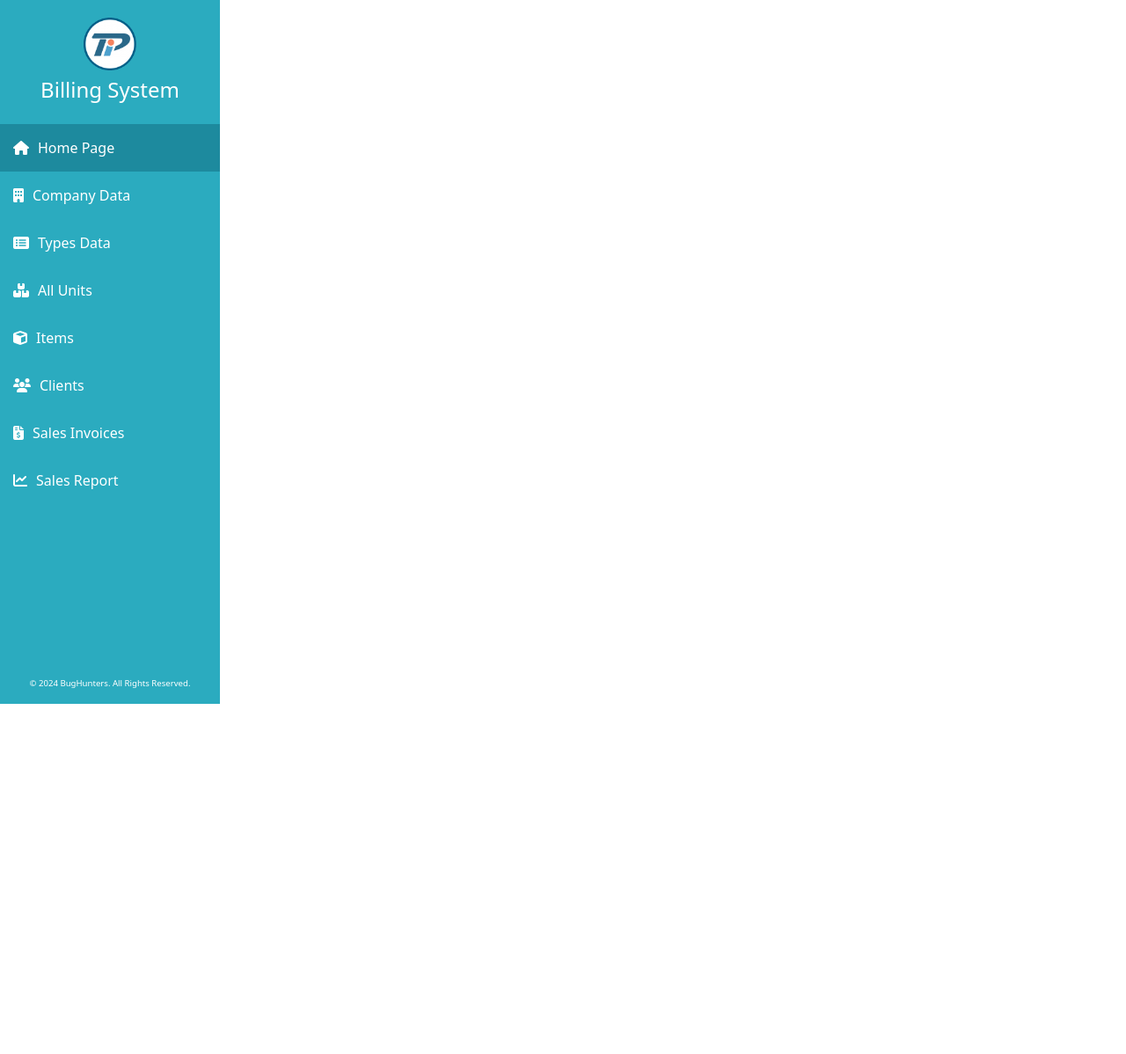
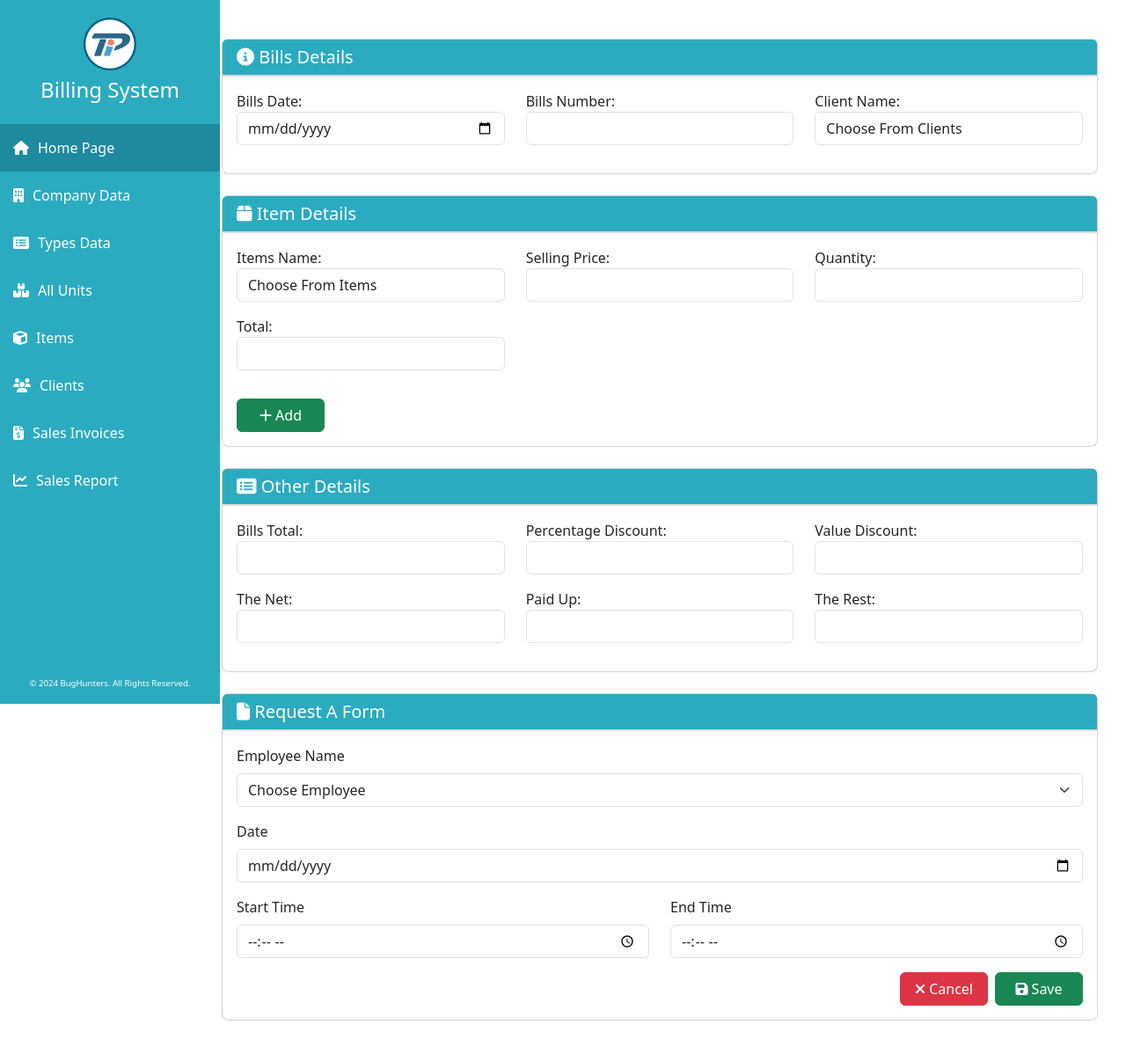
Before and after one commit to ahmedelmaadawy/BillingSystemUI, an Angular app: page /sales-invoice in a window 1280 px wide. Before the commit this address led to /. Shown: the top 1198 px of the page at 88% size. Before the commit the page ends 800 px from the top, so only its background shows below. Built offline with nearby package versions, Linux system fonts and the light colour scheme.

Commit message:
add Sales invoice Form

```diff
--- /dev/null
+++ b/src/Components/sales-invoice/sales-invoice.component.css
@@ -0,0 +1,19 @@
+.card-header {
+  background-color: #2babbf;
+  border-bottom: 2px solid #ddd;
+  color: #fff;
+}
+
+.card {
+  border-radius: 8px;
+}
+
+h5 {
+  margin-bottom: 0;
+}
+
+button {
+  display: block;
+  width: 100px;
+  float: left;
+}
--- /dev/null
+++ b/src/Components/sales-invoice/sales-invoice.component.html
@@ -0,0 +1,151 @@
+<div class="container mt-4">
+    <div class="card mb-4">
+      <div class="card-header">
+        <h5><i class="fas fa-info-circle"></i> Bills Details</h5>
+      </div>
+      <div class="card-body">
+        <form>
+          <div class="row">
+            <div class="col-md-4 mb-3">
+              <label for="billsDate">Bills Date:</label>
+              <input type="date" id="billsDate" class="form-control" />
+            </div>
+            <div class="col-md-4 mb-3">
+              <label for="billsNumber">Bills Number:</label>
+              <input type="text" id="billsNumber" class="form-control" />
+            </div>
+            <div class="col-md-4 mb-3">
+              <label for="clientName">Client Name:</label>
+              <select id="clientName" class="form-control">
+                <option>Choose From Clients</option>
+              </select>
+            </div>
+          </div>
+        </form>
+      </div>
+    </div>
+
+    <div class="card mb-4">
+      <div class="card-header">
+        <h5><i class="fas fa-box"></i> Item Details</h5>
+      </div>
+      <div class="card-body">
+        <form>
+          <div class="row">
+            <div class="col-md-4 mb-3">
+              <label for="itemsName">Items Name:</label>
+              <select id="itemsName" class="form-control">
+                <option>Choose From Items</option>
+              </select>
+            </div>
+            <div class="col-md-4 mb-3">
+              <label for="sellingPrice">Selling Price:</label>
+              <input type="text" id="sellingPrice" class="form-control" />
+            </div>
+            <div class="col-md-4 mb-3">
+              <label for="quantity">Quantity:</label>
+              <input type="text" id="quantity" class="form-control" />
+            </div>
+            <div class="col-md-4 mb-3">
+              <label for="total">Total:</label>
+              <input type="text" id="total" class="form-control" />
+            </div>
+          </div>
+          <button class="btn btn-success mt-3"><i class="fas fa-plus"></i> Add</button>
+        </form>
+      </div>
+    </div>
+
+    <!-- Other Details Card -->
+    <div class="card mb-4">
+      <div class="card-header">
+        <h5><i class="fas fa-list-alt"></i> Other Details</h5>
+      </div>
+      <div class="card-body">
+        <form>
+          <div class="row">
+            <div class="col-md-4 mb-3">
+              <label for="billsTotal">Bills Total:</label>
+              <input type="text" id="billsTotal" class="form-control" />
+            </div>
+            <div class="col-md-4 mb-3">
+              <label for="percentageDiscount">Percentage Discount:</label>
+              <input type="text" id="percentageDiscount" class="form-control" />
+            </div>
+            <div class="col-md-4 mb-3">
+              <label for="valueDiscount">Value Discount:</label>
+              <input type="text" id="valueDiscount" class="form-control" />
+            </div>
+            <div class="col-md-4 mb-3">
+              <label for="theNet">The Net:</label>
+              <input type="text" id="theNet" class="form-control" />
+            </div>
+            <div class="col-md-4 mb-3">
+              <label for="paidUp">Paid Up:</label>
+              <input type="text" id="paidUp" class="form-control" />
+            </div>
+            <div class="col-md-4 mb-3">
+              <label for="theRest">The Rest:</label>
+              <input type="text" id="theRest" class="form-control" />
+            </div>
+          </div>
+        </form>
+      </div>
+    </div>
+    <!-- Request A Form Card -->
+    <div class="card mb-4">
+        <div class="card-header">
+        <h5><i class="fas fa-file"></i> Request A Form</h5>
+        </div>
+        <div class="card-body">
+          <form [formGroup]="requestForm">
+            <div class="row mb-3">
+              <!-- Employee Name -->
+              <div class="col-md-12">
+                <label for="employeeName" class="form-label">Employee Name</label>
+                <select id="employeeName" formControlName="employeeName" class="form-select">
+                  <option value="">Choose Employee</option>
+                  <option value="Tasneem Saleh">Tasneem Saleh</option>
+                  <!-- Add more employee options here -->
+                </select>
+              </div>
+            </div>
+
+            <div class="row mb-3">
+              <!-- Date -->
+              <div class="col-md-12">
+                <label for="date" class="form-label">Date</label>
+                <input type="date" id="date" formControlName="date" class="form-control">
+              </div>
+            </div>
+
+            <div class="row mb-3">
+              <!-- Start Time -->
+              <div class="col-md-6">
+                <label for="startTime" class="form-label">Start Time</label>
+                <input type="time" id="startTime" formControlName="startTime" class="form-control">
+              </div>
+
+              <!-- End Time -->
+              <div class="col-md-6">
+                <label for="endTime" class="form-label">End Time</label>
+                <input type="time" id="endTime" formControlName="endTime" class="form-control">
+              </div>
+            </div>
+
+            <div class="row">
+              <div class="col-md-12 d-flex justify-content-end">
+                <!-- Cancel Button -->
+                <button type="button" class="btn btn-danger me-2" (click)="resetForm()">
+                  <i class="fas fa-times"></i> Cancel
+                </button>
+
+                <!-- Save Button -->
+                <button type="button" class="btn btn-success">
+                  <i class="fas fa-save"></i> Save
+                </button>
+              </div>
+            </div>
+          </form>
+        </div>
+      </div>
--- /dev/null
+++ b/src/Components/sales-invoice/sales-invoice.component.ts
@@ -0,0 +1,31 @@
+import { Component } from '@angular/core';
+import { FormBuilder, FormGroup, ReactiveFormsModule } from '@angular/forms';
+
+@Component({
+  selector: 'app-sales-invoice',
+  standalone: true,
+  imports: [ReactiveFormsModule],
+  templateUrl: './sales-invoice.component.html',
+  styleUrls: ['./sales-invoice.component.css']
+})
+export class SalesInvoiceComponent {
+
+  requestForm: FormGroup;
+
+  constructor(private fb: FormBuilder) {
+    this.requestForm = this.fb.group({
+      employeeName: [''],
+      date: [''],
+      startTime: [''],
+      endTime: ['']
+    });
+  }
+
+  onSave() {
+
+  }
+
+  resetForm() {
+    this.requestForm.reset();
+  }
+}
--- a/src/Components/sidebar/sidebar.component.html
+++ b/src/Components/sidebar/sidebar.component.html
@@ -23,7 +23,7 @@
     <a routerLink="/clients">
       <i class="fas fa-users"></i> Clients
     </a>
-    <a routerLink="/sales-invoices">
+    <a routerLink="/sales-invoice">
       <i class="fas fa-file-invoice-dollar"></i> Sales Invoices
     </a>
     <a routerLink="/sales-report">
--- a/src/Components/sidebar/sidebar.component.ts
+++ b/src/Components/sidebar/sidebar.component.ts
@@ -1,9 +1,10 @@
 import { Component } from '@angular/core';
+import { RouterLink, RouterLinkActive } from '@angular/router';
 
 @Component({
   selector: 'app-sidebar',
   standalone: true,
-  imports: [],
+  imports: [RouterLink,RouterLinkActive],
   templateUrl: './sidebar.component.html',
   styleUrl: './sidebar.component.css'
 })
--- a/src/app/app.component.ts
+++ b/src/app/app.component.ts
@@ -1,11 +1,13 @@
 import { Component } from '@angular/core';
 import { RouterOutlet } from '@angular/router';
 import { SidebarComponent } from '../Components/sidebar/sidebar.component';
+import { HomeComponent } from '../Components/home/home.component';
+import { SalesInvoiceComponent } from '../Components/sales-invoice/sales-invoice.component';
 
 @Component({
   selector: 'app-root',
   standalone: true,
-  imports: [RouterOutlet,SidebarComponent],
+  imports: [RouterOutlet,SidebarComponent,HomeComponent,SalesInvoiceComponent],
   templateUrl: './app.component.html',
   styleUrl: './app.component.css'
 })
--- a/src/app/app.routes.ts
+++ b/src/app/app.routes.ts
@@ -1,3 +1,10 @@
 import { Routes } from '@angular/router';
+import { SalesInvoiceComponent } from '../Components/sales-invoice/sales-invoice.component';
+import { HomeComponent } from '../Components/home/home.component';
 
-export const routes: Routes = [];
+
+export const routes: Routes = [
+    { path: '', redirectTo: '/home', pathMatch: 'full' },
+    { path: 'home', component: HomeComponent },
+    { path: 'sales-invoice', component: SalesInvoiceComponent },
+];
```
Also changed, not shown: src/Components/home/home.component.ts (added, +12 -0 lines), src/Components/home/home.component.css (added), src/Components/home/home.component.html (added).
